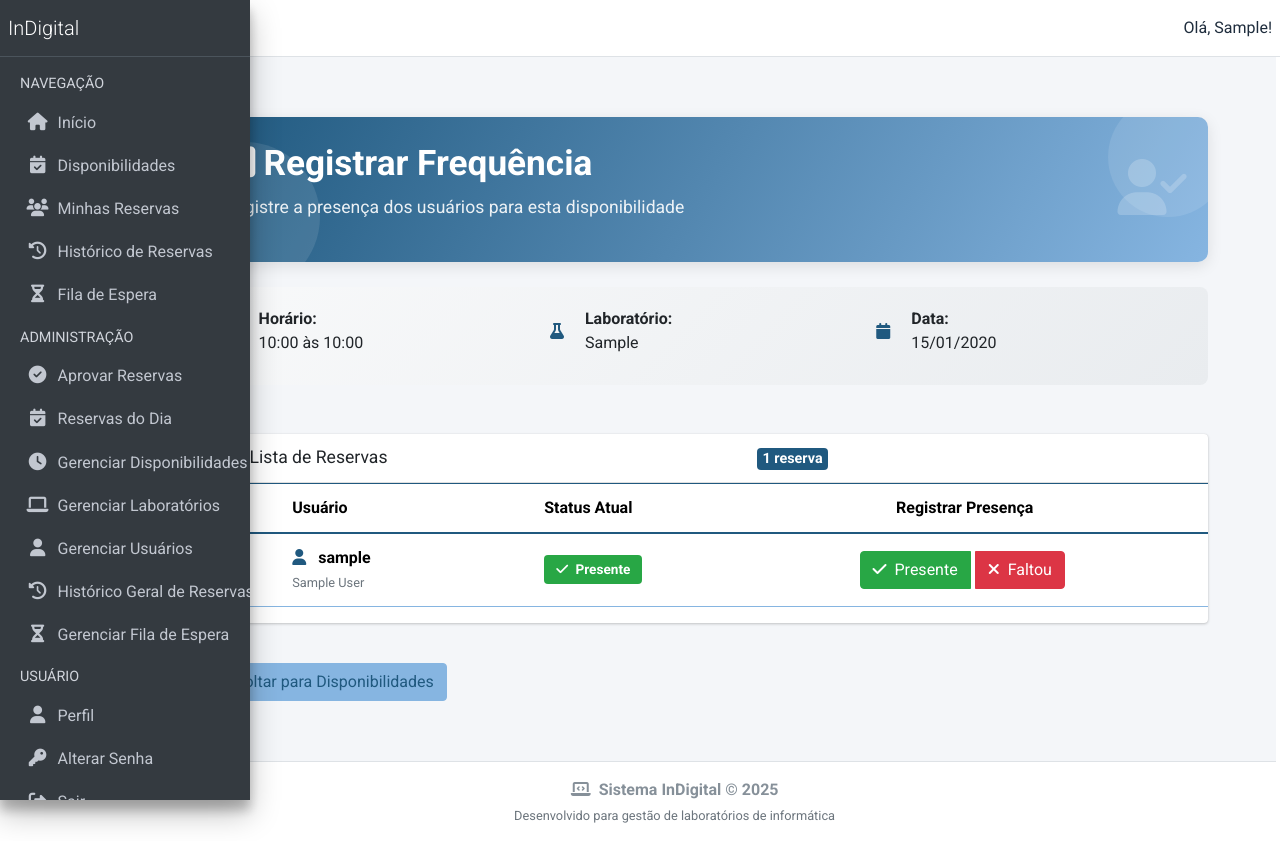
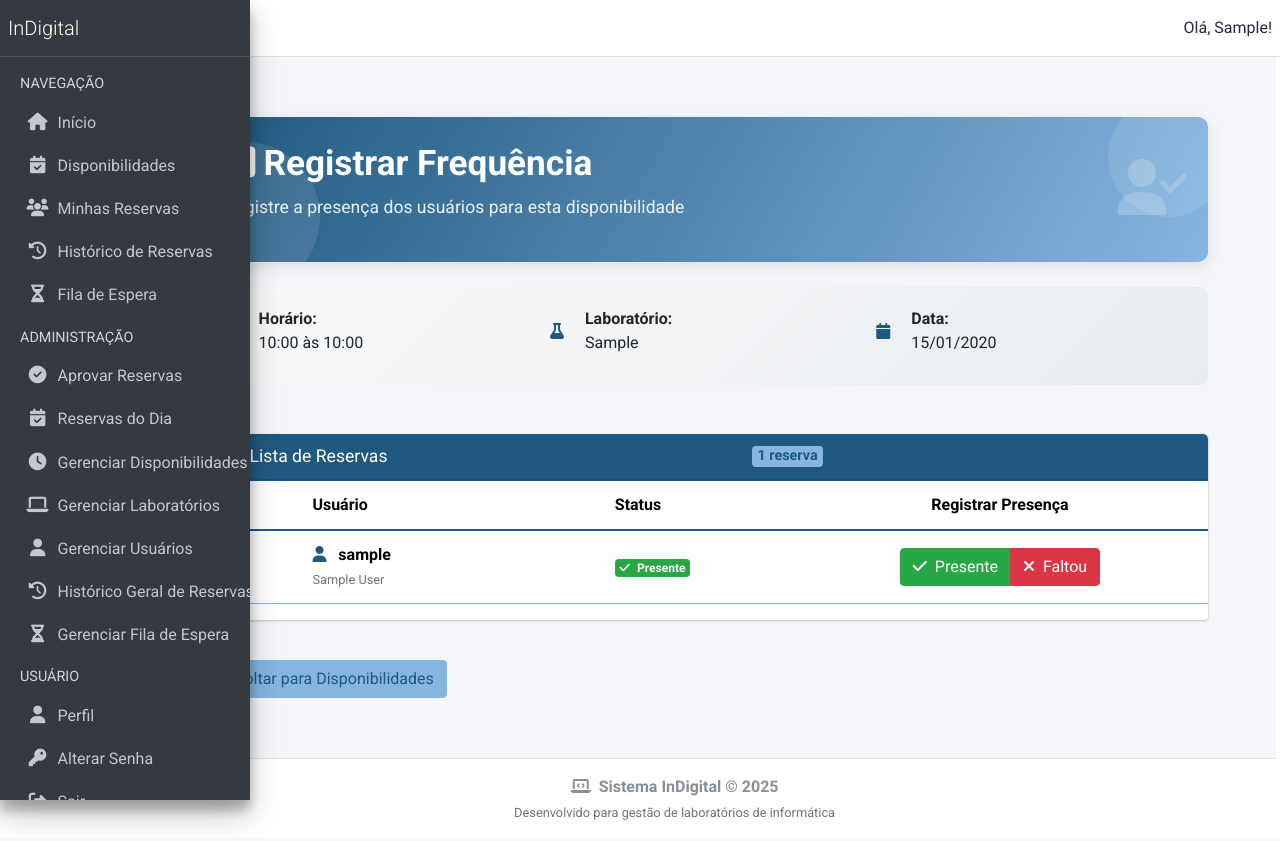
Before and after one commit to Adaylla/InDigital, a Django app: page /frequencias/1/ in a window 1280 px wide. Run offline with Django 5.2, Linux system fonts and the light colour scheme; a user stored in the database is signed in; tables that the repository leaves empty hold one stand-in row (values such as "Sample post"); some libraries are stand-ins or nearby versions.

Commit message:
padronizando tabelas

```diff
--- a/indigital/templates/horarios.html
+++ b/indigital/templates/horarios.html
@@ -312,15 +312,13 @@
     <div class="row">
         <div class="col-12">
     <div class="card" style="border-color: #86B5E1;">
-                <div class="card-header d-flex justify-content-between align-items-center">
+        <div class="card-header d-flex justify-content-between align-items-center" style="background-color: #20597F; color: white;">
             <h3 class="card-title mb-0">
                 <i class="fas fa-list mr-2"></i>Horários Disponíveis
             </h3>
-                    <div class="card-tools">
-                        <span class="badge badge-primary" style="font-size: 0.9rem;">
+            <span class="badge" style="background-color: #86B5E1; color: #20597F; font-size: 0.9rem;">
                 {{ page_obj.paginator.count }} horário{{ page_obj.paginator.count|pluralize:"s" }}
             </span>
-                    </div>
         </div>
                 <div class="card-body p-0">
                     {% if page_obj %}
--- a/indigital/templates/listar_disponibilidades_monitor.html
+++ b/indigital/templates/listar_disponibilidades_monitor.html
@@ -242,15 +242,13 @@
     <div class="row">
         <div class="col-12">
     <div class="card" style="border-color: #86B5E1;">
-                <div class="card-header d-flex justify-content-between align-items-center">
+        <div class="card-header d-flex justify-content-between align-items-center" style="background-color: #20597F; color: white;">
             <h3 class="card-title mb-0">
                 <i class="fas fa-calendar-alt mr-2"></i>Minhas Disponibilidades
             </h3>
-                    <div class="card-tools">
-                        <span class="badge badge-primary" style="font-size: 0.9rem;">
+            <span class="badge" style="background-color: #86B5E1; color: #20597F; font-size: 0.9rem;">
                 {{ page_obj.paginator.count }} disponibilidade{{ page_obj.paginator.count|pluralize:"s" }}
             </span>
-                    </div>
         </div>
                 <div class="card-body p-0">
                     {% if page_obj %}
--- a/indigital/templates/minhas_reservas.html
+++ b/indigital/templates/minhas_reservas.html
@@ -344,15 +344,13 @@
     <div class="row">
         <div class="col-12">
     <div class="card" style="border-color: #86B5E1;">
-                <div class="card-header d-flex justify-content-between align-items-center">
+        <div class="card-header d-flex justify-content-between align-items-center" style="background-color: #20597F; color: white;">
             <h3 class="card-title mb-0">
                 <i class="fas fa-list mr-2"></i>Minhas Reservas
             </h3>
-                    <div class="card-tools">
-                        <span class="badge badge-primary" style="font-size: 0.9rem;">
+            <span class="badge" style="background-color: #86B5E1; color: #20597F; font-size: 0.9rem;">
                 {{ page_obj.paginator.count }} reserva{{ page_obj.paginator.count|pluralize:"s" }}
             </span>
-                    </div>
         </div>
                 <div class="card-body p-0">
                     {% if page_obj %}
--- a/indigital/templates/registrar_frequencias.html
+++ b/indigital/templates/registrar_frequencias.html
@@ -108,6 +108,16 @@
         border-color: var(--cor-primaria);
     }
 
+    .btn-primary {
+        background-color: var(--cor-primaria);
+        border-color: var(--cor-primaria);
+    }
+
+    .btn-primary:hover {
+        background-color: #16466d;
+        border-color: #16466d;
+    }
+
     .btn-success {
         background-color: #28a745;
         border-color: #28a745;
@@ -142,12 +152,28 @@
         color: #20597F;
     }
 
+    .card-header {
+        background-color: var(--cor-primaria);
+        color: white;
+    }
+
+    .table thead {
+        background-color: var(--cor-intermediaria2);
+        color: var(--cor-primaria);
+    }
+
+    .badge-primary {
+        background-color: var(--cor-primaria);
+    }
+
     .badge-success {
         background-color: #28a745;
+        margibn-right: 5px;
     }
 
     .badge-danger {
         background-color: #dc3545;
+        margibn-right: 5px;
     }
 
     .badge-warning {
@@ -155,18 +181,16 @@
         color: #000;
     }
 
+    .badge-info {
+        background-color: #17a2b8;
+    }
+
     .badge-secondary {
         background-color: #6c757d;
     }
 
-    .table thead {
-        background-color: var(--cor-intermediaria2);
-        color: var(--cor-primaria);
-    }
-
-    .status-badge {
-        font-size: 0.85rem;
-        padding: 0.5rem 0.75rem;
+    .btn-group .btn {
+        margin-right: 0;
     }
 </style>
 {% endblock %}
@@ -223,15 +247,13 @@
     <div class="row">
         <div class="col-12">
             <div class="card" style="border-color: #86B5E1;">
-                <div class="card-header d-flex justify-content-between align-items-center">
+    <div class="card-header d-flex justify-content-between align-items-center" style="background-color: #20597F; color: white;">
         <h3 class="card-title mb-0">
             <i class="fas fa-users mr-2"></i>Lista de Reservas
         </h3>
-                    <div class="card-tools">
-                        <span class="badge" style="background-color: #20597F; color: white; font-size: 0.9rem;">
+        <span class="badge" style="background-color: #86B5E1; color: #20597F; font-size: 0.9rem;">
             {{ page_obj.paginator.count }} reserva{{ page_obj.paginator.count|pluralize:"s" }}
         </span>
-                    </div>
     </div>
 
                 {% if page_obj %}
@@ -240,10 +262,10 @@
                         <table class="table table-hover">
                             <thead>
                                 <tr>
-                                    <th style="width: 8%; border-color: #20597F;">#</th>
-                                    <th style="width: 25%; border-color: #20597F;">Usuário</th>
-                                    <th style="width: 20%; border-color: #20597F;">Status Atual</th>
-                                    <th style="width: 47%; border-color: #20597F;" class="text-center">Registrar Presença</th>
+                                    <th style="width: 10%; border-color: #20597F;">#</th>
+                                    <th style="width: 30%; border-color: #20597F;">Usuário</th>
+                                    <th style="width: 20%; border-color: #20597F;">Status</th>
+                                    <th style="width: 40%; border-color: #20597F;" class="text-center">Registrar Presença</th>
                                 </tr>
                             </thead>
                             <tbody>
@@ -261,19 +283,19 @@
                                     </td>
                                     <td style="border-color: #86B5E1; vertical-align: middle;">
                                         {% if reserva.status_frequencia == 'P' %}
-                                            <span class="badge badge-success status-badge">
+                                            <span class="badge badge-success">
                                                 <i class="fas fa-check mr-1"></i> Presente
                                             </span>
                                         {% elif reserva.status_frequencia == 'F' %}
-                                            <span class="badge badge-danger status-badge">
+                                            <span class="badge badge-danger">
                                                 <i class="fas fa-times mr-1"></i> Faltou
                                             </span>
                                         {% elif reserva.status_frequencia == 'N' %}
-                                            <span class="badge badge-warning status-badge">
+                                            <span class="badge badge-warning">
                                                 <i class="fas fa-question mr-1"></i> Não Registrado
                                             </span>
                                         {% else %}
-                                            <span class="badge badge-secondary status-badge">
+                                            <span class="badge badge-secondary">
                                                 <i class="fas fa-clock mr-1"></i> Pendente
                                             </span>
                                         {% endif %}
--- a/indigital/urls.py
+++ b/indigital/urls.py
@@ -7,7 +7,7 @@ urlpatterns = [
     path('listar/disponibilidades/', views.listar_disponibilidades, name='listar_disponibilidades'),
     path('disponibilidade/<int:reserva_id>/editar', views.editar_disponibilidade, name='editar_disponibilidade'),
     path('disponibilidade/<int:reserva_id>/excluir', views.excluir_disponibilidade, name="excluir_disponibilidade"),
-    path('listar/laboratorios/', views.listar_laboratorios, name='listar_laboratorios'),
+    path('laboratorios/', views.listar_laboratorios, name='listar_laboratorios'),
     path('laboratorio/<int:laboratorio_id>/editar', views.editar_laboratorio, name='editar_laboratorio'),
     path('laboratorio/<int:laboratorio_id>/excluir', views.excluir_laboratorio, name="excluir_laboratorio"),
     path('horarios/', views.horarios, name='horarios'),
@@ -33,7 +33,6 @@ urlpatterns = [
     path('aprovar/reserva/<int:reserva_id>/', views.aprovar_reserva, name='aprovar_reserva'),
     path('rejeitar/reserva/<int:reserva_id>/', views.rejeitar_reserva, name='rejeitar_reserva'),
     path('aprovar/multiplas/reservas/', views.aprovar_multiplas_reservas, name='aprovar_multiplas_reservas'),
-    path('laboratorios/', views.listar_laboratorios, name='listar_laboratorios'),
     path('criar-disponibilidade/', views.criar_disponibilidade, name='criar_disponibilidade'),
     path('criar-laboratorio/', views.criar_laboratorio, name='criar_laboratorio'),
     path('editar-laboratorio/<int:laboratorio_id>/', views.editar_laboratorio, name='editar_laboratorio'),
```
Lines whose indentation alone changed are shown as unchanged.
